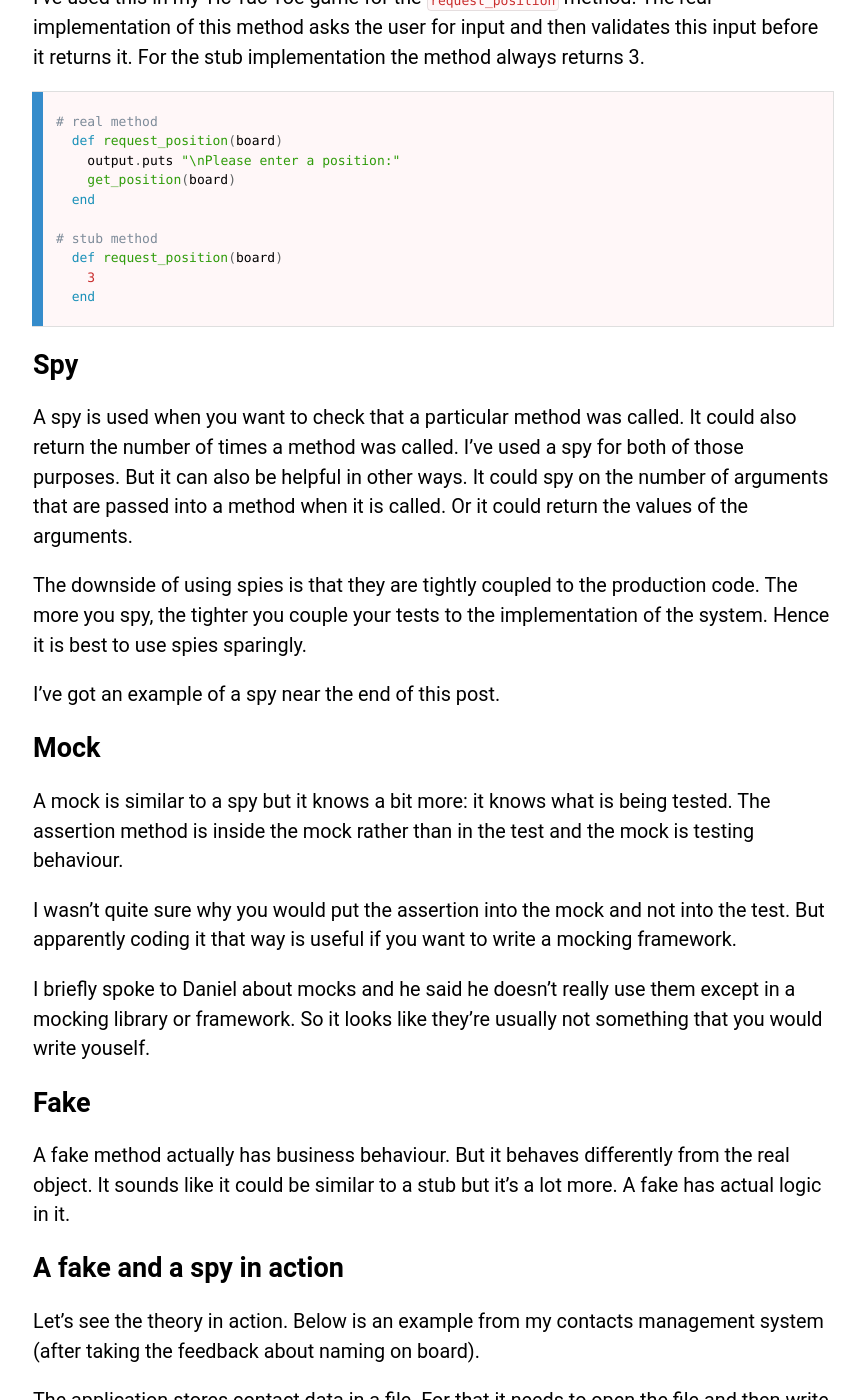
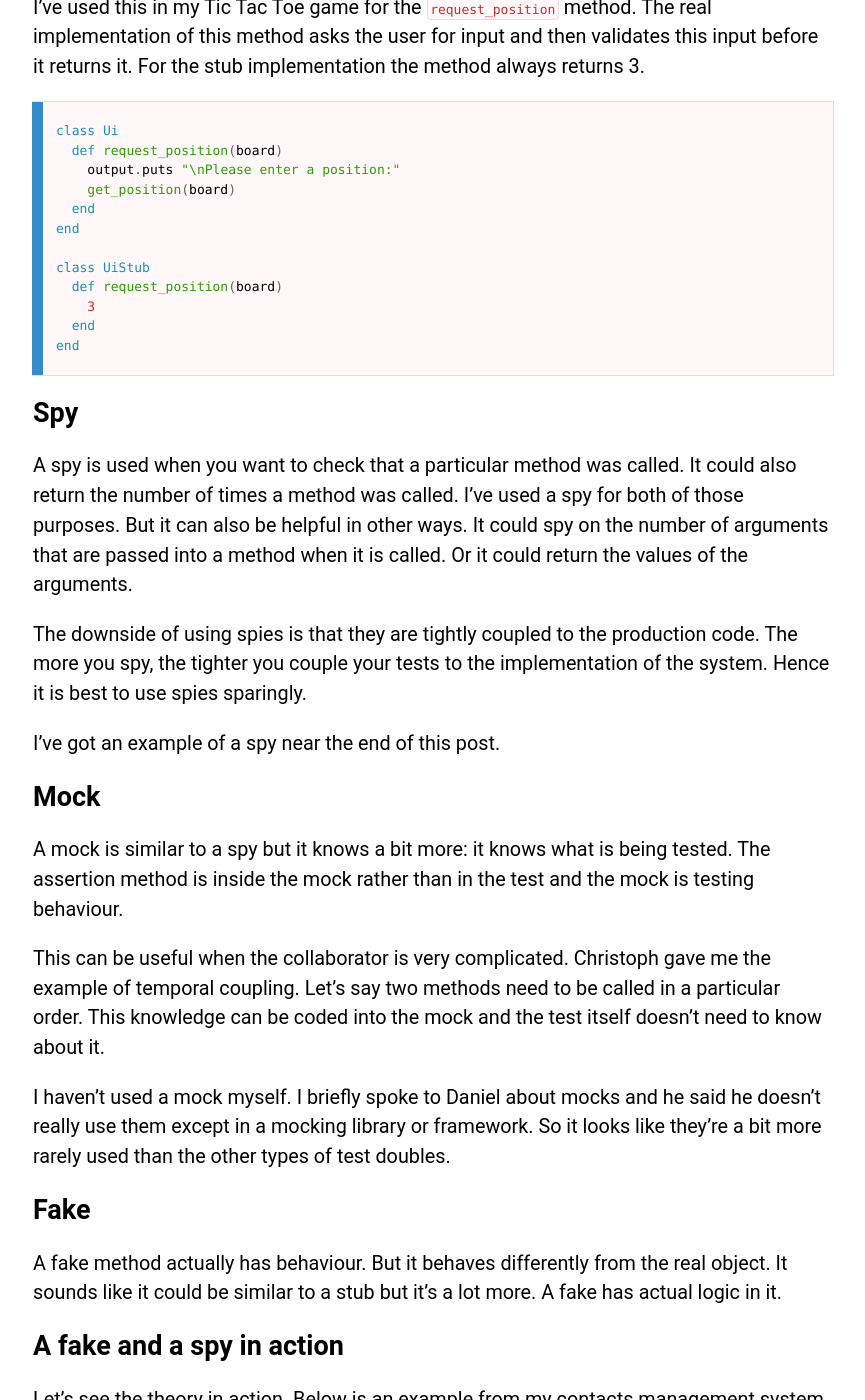
Before and after one commit to RabeaGleissner/RabeaGleissner.github.io, a Jekyll site: the page built from apprenticeship/_posts/2016-04-27-post-101.md, in a window 1280 px wide and 1400 px high, scrolled down 1574 px. Shown: the whole window, without its empty margins (207-1072 px from the left). Built offline with Jekyll 4.4.1, drawn with Linux system fonts in a browser that asks for light colours; comment, search, counter and statistics services are not loaded; some of the changed text lies outside the part shown.

Commit message:
updated post 101 on test dummies

```diff
--- a/apprenticeship/_posts/2016-04-27-post-101.md
+++ b/apprenticeship/_posts/2016-04-27-post-101.md
@@ -28,35 +28,39 @@ Here's an example from my Tic Tac Toe. The real `draw_board` method in the `Ui`
 
 
 <pre><code class="language-ruby">
-# real method
+class Ui
   def draw_board(board)
     output.puts CLEAR_SCREEN + create_board_image(board)
   end
+end
 
-# dummy method
+class DummyUi
   def draw_board(board)
   end
+end
 
 </code></pre>
 
 
 ## Stub
 
-A stub is a simplified implementation of a method. Let’s say a method can return various different values. But for your test, you use an implementation of that method which always returns the same value. That means in your test you can rely on this while you're testing other things.
+A stub is a simplified implementation of a method. Let’s say a method can return various different values. But for your test, you use an implementation of that method which always returns the same value.
 
 I've used this in my Tic Tac Toe game for the `request_position` method. The real implementation of this method asks the user for input and then validates this input before it returns it. For the stub implementation the method always returns 3.
 
 <pre><code class="language-ruby">
-# real method
+class Ui
   def request_position(board)
     output.puts "\nPlease enter a position:"
     get_position(board)
   end
+end
 
-# stub method
+class UiStub
   def request_position(board)
     3
   end
+end
 
 </code></pre>
 
@@ -73,14 +77,13 @@ I've got an example of a spy near the end of this post.
 
 A mock is similar to a spy but it knows a bit more: it knows what is being tested. The assertion method is inside the mock rather than in the test and the mock is testing behaviour.
 
-I wasn’t quite sure why you would put the assertion into the mock and not into the test. But apparently coding it that way is useful if you want to write a mocking framework.
+This can be useful when the collaborator is very complicated. Christoph gave me the example of temporal coupling. Let's say two methods need to be called in a particular order. This knowledge can be coded into the mock and the test itself doesn't need to know about it.
 
-I briefly spoke to Daniel about mocks and he said he doesn't really use them except in a mocking library or framework. So it looks like they're usually not something that you would write youself.
-
+I haven't used a mock myself. I briefly spoke to Daniel about mocks and he said he doesn't really use them except in a mocking library or framework. So it looks like they're a bit more rarely used than the other types of test doubles.
 
 ## Fake
 
-A fake method actually has business behaviour. But it behaves differently from the real object. It sounds like it could be similar to a stub but it’s a lot more. A fake has actual logic in it.
+A fake method actually has behaviour. But it behaves differently from the real object. It sounds like it could be similar to a stub but it’s a lot more. A fake has actual logic in it.
 
 
 ## A fake and a spy in action
```
